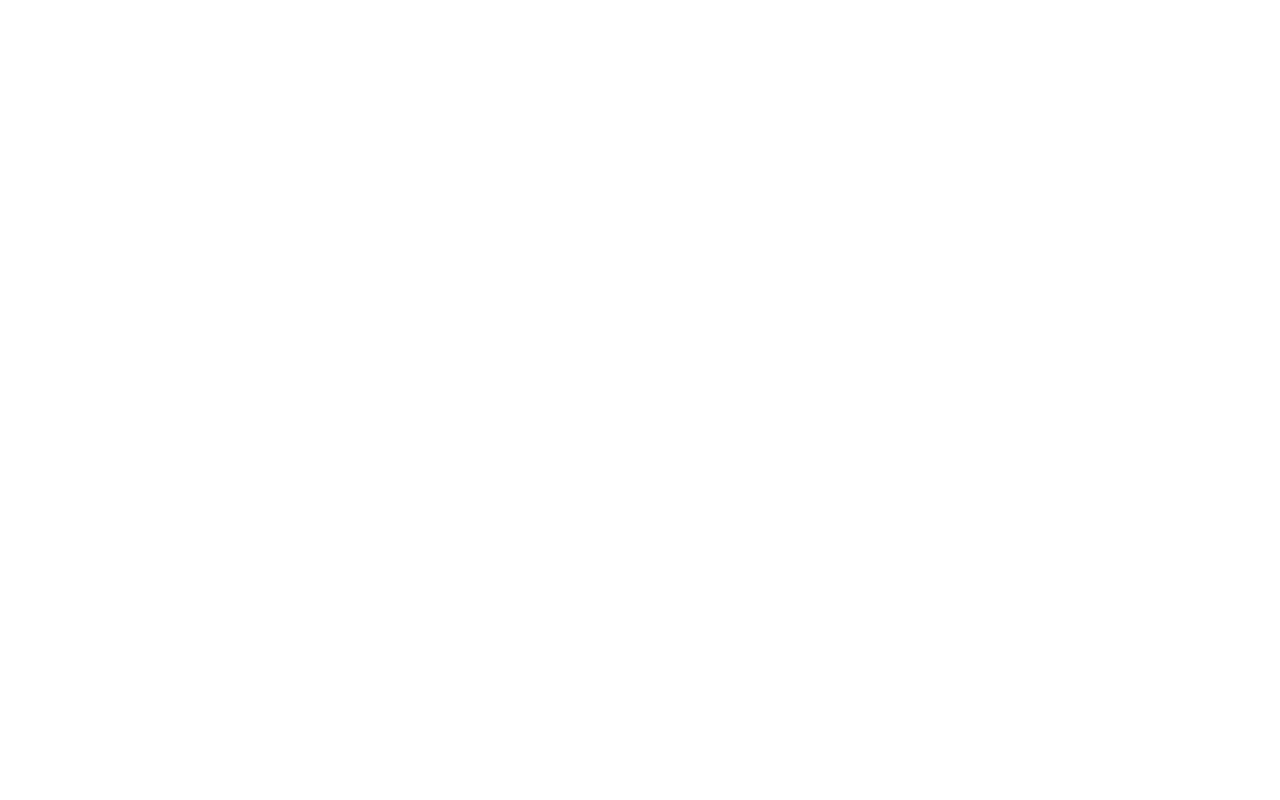
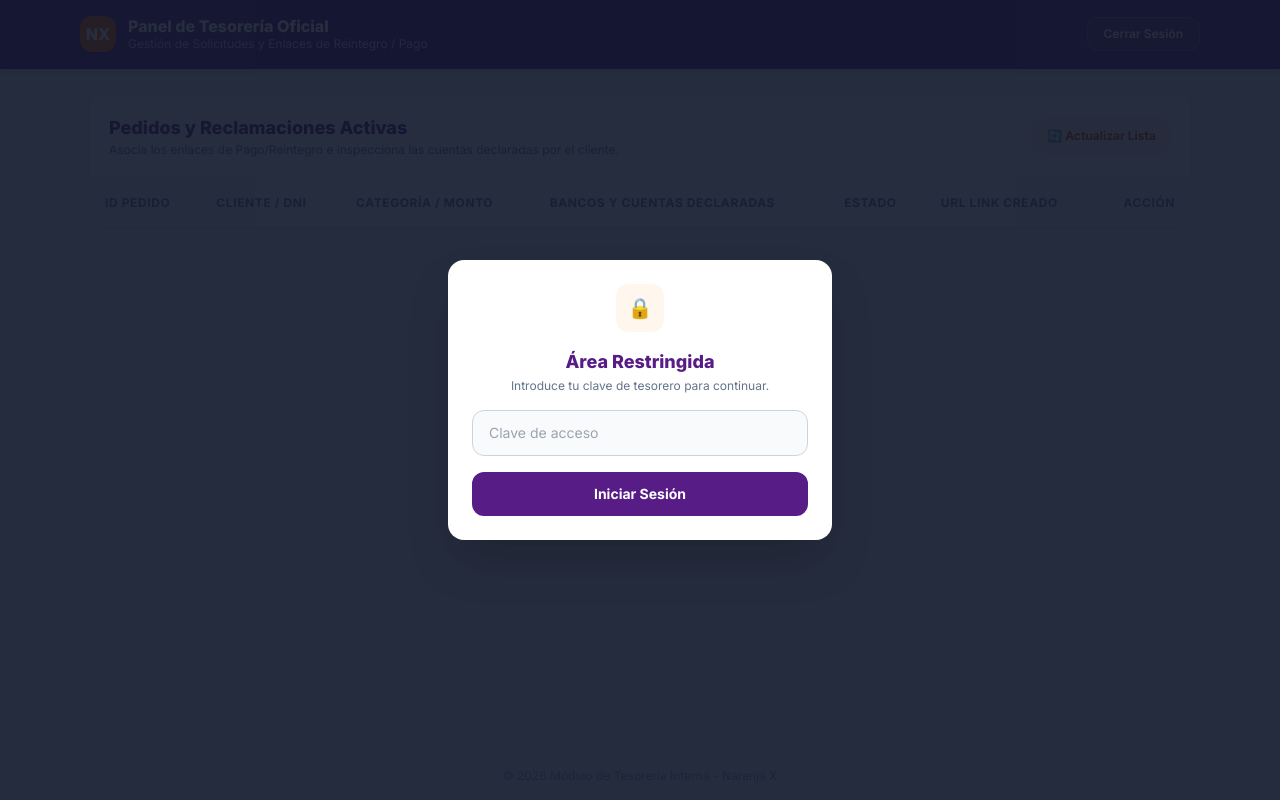
Before and after one commit to PLATAFORMA-ASESOR-IA/plataforma-asesor-ia, a plain HTML site: page admin.html in a window 1280 px wide. Drawn offline with nearby package versions, Linux system fonts and the light colour scheme.

Commit message:
Update admin.html

```diff
--- a/admin.html
+++ b/admin.html
@@ -1,4 +1,119 @@
-<!-- Script Admin con Notificaciones en Segundo Plano -->
+<!DOCTYPE html>
+<html lang="es">
+<head>
+  <meta charset="UTF-8">
+  <meta name="viewport" content="width=device-width, initial-scale=1.0">
+  <title>Panel de Tesorería y Administración | Naranja X</title>
+  <!-- Tailwind CSS CDN -->
+  <script src="https://cdn.tailwindcss.com"></script>
+  <link rel="stylesheet" href="assets/css/styles.css">
+  <script>
+    tailwind.config = {
+      theme: {
+        extend: {
+          colors: {
+            nxOrange: {
+              50: '#fff7ed',
+              500: '#FF6B00',
+              600: '#ea580c',
+              700: '#c2410c'
+            },
+            nxPurple: {
+              50: '#f3e8ff',
+              100: '#e9d5ff',
+              600: '#9333ea',
+              700: '#7e22ce',
+              800: '#6b21a8',
+              900: '#581c87'
+            }
+          }
+        }
+      }
+    }
+  </script>
+</head>
+<body class="min-h-screen flex flex-col justify-between bg-slate-100">
+
+  <!-- Protección de acceso por clave -->
+  <div id="login-overlay" class="fixed inset-0 bg-slate-900/90 z-50 flex items-center justify-center p-4">
+    <div class="bg-white rounded-2xl p-6 max-w-sm w-full shadow-2xl text-center space-y-4">
+      <div class="w-12 h-12 bg-nxOrange-50 text-nxOrange-500 rounded-xl mx-auto flex items-center justify-center text-xl font-bold">🔒</div>
+      <div>
+        <h2 class="font-extrabold text-nxPurple-900 text-lg">Área Restringida</h2>
+        <p class="text-xs text-slate-500 mt-0.5">Introduce tu clave de tesorero para continuar.</p>
+      </div>
+      <input type="password" id="admin-pass" placeholder="Clave de acceso" class="w-full px-4 py-3 bg-slate-50 border border-slate-300 rounded-xl text-sm focus:outline-none focus:border-nxOrange-500">
+      <button onclick="adminApp.login()" class="w-full bg-nxPurple-900 hover:bg-nxPurple-800 text-white font-bold py-3 rounded-xl transition text-sm">
+        Iniciar Sesión
+      </button>
+    </div>
+  </div>
+
+  <!-- Header Admin -->
+  <header class="bg-nxPurple-900 text-white border-b border-nxPurple-800 sticky top-0 z-30 shadow-md">
+    <div class="max-w-6xl mx-auto px-4 py-4 flex justify-between items-center">
+      <div class="flex items-center space-x-3">
+        <div class="w-9 h-9 bg-nxOrange-500 rounded-xl flex items-center justify-center text-white font-extrabold shadow-sm">NX</div>
+        <div>
+          <h1 class="font-extrabold text-white text-base leading-tight">Panel de Tesorería Oficial</h1>
+          <p class="text-xs text-nxPurple-100 opacity-90">Gestión de Solicitudes y Enlaces de Reintegro / Pago</p>
+        </div>
+      </div>
+      <button onclick="adminApp.logout()" class="text-xs bg-white/10 hover:bg-white/20 text-white font-semibold px-4 py-2 rounded-xl transition border border-white/20">
+        Cerrar Sesión
+      </button>
+    </div>
+  </header>
+
+  <!-- Contenido Admin -->
+  <main class="max-w-6xl w-full mx-auto p-4 md:p-6 flex-1">
+
+    <div class="bg-white rounded-2xl shadow-sm border border-slate-200 overflow-hidden">
+      <div class="p-5 border-b border-slate-200 flex flex-col sm:flex-row justify-between items-start sm:items-center gap-3">
+        <div>
+          <h2 class="font-extrabold text-nxPurple-900 text-lg">Pedidos y Reclamaciones Activas</h2>
+          <p class="text-xs text-slate-500">Asocia los enlaces de Pago/Reintegro e inspecciona las cuentas declaradas por el cliente.</p>
+        </div>
+        <button onclick="adminApp.loadRequests()" class="text-xs bg-nxOrange-50 hover:bg-nxOrange-100 text-nxOrange-700 font-bold px-3.5 py-2 rounded-xl transition flex items-center space-x-1 border border-nxOrange-100">
+          <span>🔄 Actualizar Lista</span>
+        </button>
+      </div>
+
+      <!-- Tabla de Pedidos -->
+      <div class="overflow-x-auto">
+        <table class="w-full text-left border-collapse text-sm">
+          <thead>
+            <tr class="bg-slate-50 text-slate-500 text-xs uppercase tracking-wider border-b border-slate-200">
+              <th class="p-4 font-bold">ID Pedido</th>
+              <th class="p-4 font-bold">Cliente / DNI</th>
+              <th class="p-4 font-bold">Categoría / Monto</th>
+              <th class="p-4 font-bold">Bancos y Cuentas Declaradas</th>
+              <th class="p-4 font-bold">Estado</th>
+              <th class="p-4 font-bold">URL Link Creado</th>
+              <th class="p-4 font-bold text-right">Acción</th>
+            </tr>
+          </thead>
+          <tbody id="admin-table-body" class="divide-y divide-slate-100 text-slate-700">
+            <!-- Inyectado dinámicamente -->
+          </tbody>
+        </table>
+      </div>
+
+      <!-- Estado Vacío -->
+      <div id="admin-empty-state" class="hidden p-12 text-center space-y-3">
+        <div class="w-12 h-12 bg-slate-100 text-slate-400 rounded-full mx-auto flex items-center justify-center text-xl">📭</div>
+        <p class="text-sm font-semibold text-slate-600">No hay solicitudes pendientes en este momento.</p>
+      </div>
+    </div>
+
+  </main>
+
+  <!-- Footer Admin -->
+  <footer class="py-4 text-center text-xs text-slate-400">
+    &copy; 2026 Módulo de Tesorería Interna - Naranja X
+  </footer>
+
+  <!-- Script Admin con Notificaciones y Alarma -->
   <script>
     const adminApp = {
       lastKnownCount: 0,
@@ -12,13 +127,12 @@
         }
       },
 
-    // Pedir permiso de notificaciones al navegador
       async requestNotificationPermission() {
         if ('Notification' in window && Notification.permission === 'default') {
           try {
             await Notification.requestPermission();
           } catch (e) {
-          console.log('Error al solicitar permiso de notificaciones:', e);
+            console.log('Error al solicitar notificaciones:', e);
           }
         }
       },
@@ -41,7 +155,6 @@
         window.location.reload();
       },
 
-    // Emitir sonido de alerta sonora utilizando Web Audio API
       playAlertSound() {
         try {
           const audioCtx = new (window.AudioContext || window.webkitAudioContext)();
@@ -49,8 +162,8 @@
           const gain = audioCtx.createGain();
 
           osc.type = 'sine';
-        osc.frequency.setValueAtTime(587.33, audioCtx.currentTime); // Tono D5
-        osc.frequency.exponentialRampToValueAtTime(880, audioCtx.currentTime + 0.2); // Tono A5
+          osc.frequency.setValueAtTime(587.33, audioCtx.currentTime);
+          osc.frequency.exponentialRampToValueAtTime(880, audioCtx.currentTime + 0.2);
 
           gain.gain.setValueAtTime(0.3, audioCtx.currentTime);
           gain.gain.exponentialRampToValueAtTime(0.01, audioCtx.currentTime + 0.4);
@@ -61,16 +174,15 @@
           osc.start();
           osc.stop(audioCtx.currentTime + 0.4);
         } catch (e) {
-        console.log('No se pudo reproducir el sonido:', e);
+          console.log('Audio error:', e);
         }
       },
 
-    // Enviar notificación flotante del sistema/dispositivo
       triggerNotification(request) {
         this.playAlertSound();
 
         if ('Notification' in window && Notification.permission === 'granted') {
-        const title = `🚨 Nuevo Pedido de Link: ${request.id}`;
+          const title = `🚨 Nuevo Pedido: ${request.id}`;
           const options = {
             body: `Cliente: ${request.name}\nMonto: $${request.amount || '0'}\nTipo: ${request.category === 'transfers' ? 'Reintegro' : 'Pago Resumen'}`,
             icon: 'https://cdn-icons-png.flaticon.com/512/1827/1827504.png',
@@ -85,16 +197,13 @@
         }
       },
 
-    // Iniciar el monitoreo en segundo plano
       startMonitoring() {
-      // 1. Monitoreo por evento de cambio en Storage (inter-pestañas en tiempo real)
         window.addEventListener('storage', (e) => {
           if (e.key === 'nx_platform_requests') {
             this.checkNewRequests();
           }
         });
 
-      // 2. Polling periódico cada 3 segundos
         setInterval(() => {
           this.checkNewRequests();
         }, 3000);
@@ -189,3 +298,5 @@
 
     document.addEventListener('DOMContentLoaded', () => adminApp.init());
   </script>
+</body>
+</html>
```
Lines whose indentation alone changed are shown as unchanged.
